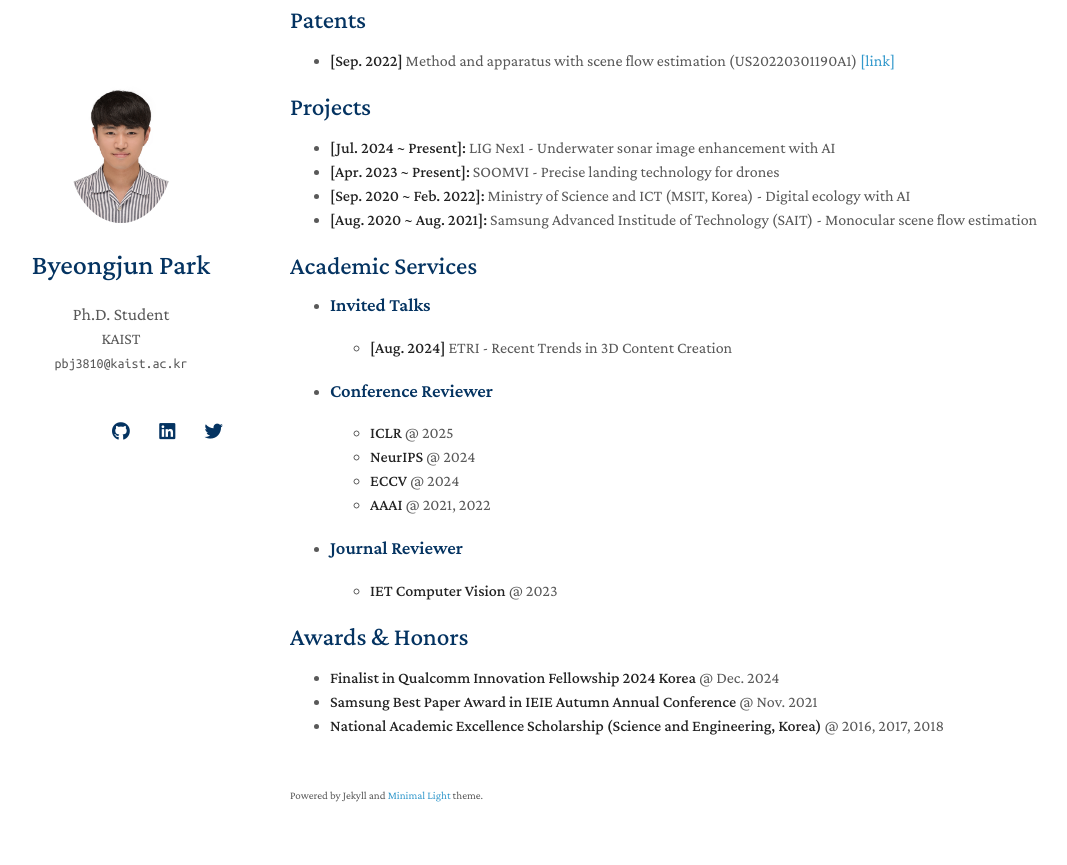
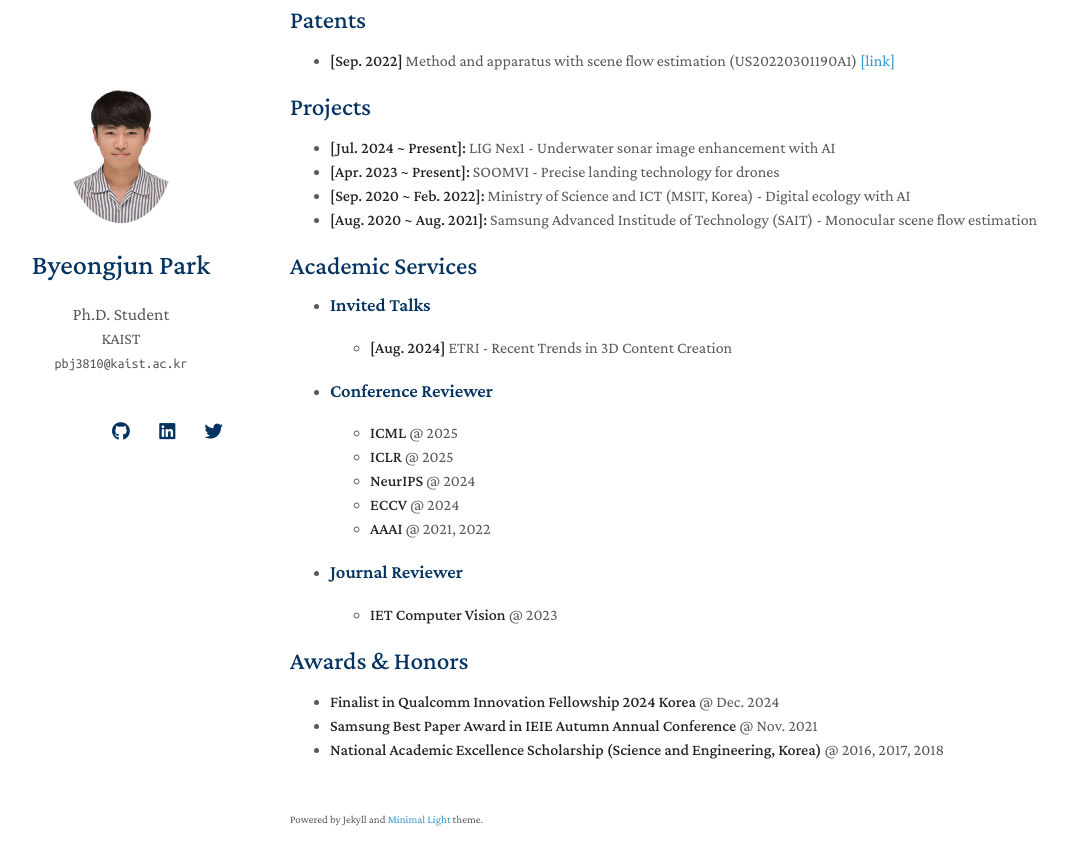
Before and after one commit to byeongjun-park/byeongjun-park.github.io, a Jekyll site: the page built from index.md, in a window 1280 px wide and 900 px high, scrolled down 2584 px. Shown: the top 865 px of the window, without its empty margins (155-1222 px from the left). Built offline with Jekyll 4.4.1, drawn with Linux system fonts in a browser that asks for light colours; nearby versions of some CDN libraries; a style sheet for code colours, icons or effects is not loaded; our own code applies the rules of GitHub Pages for plain Markdown files.

Commit message:
profile update

```diff
--- a/index.md
+++ b/index.md
@@ -52,6 +52,7 @@ a feed-forward 3D Gaussian Splatting decoder!!
 
 * ### Conference Reviewer
 
+  * **ICML** @ 2025
   * **ICLR** @ 2025
   * **NeurIPS** @ 2024
   * **ECCV** @ 2024
```
